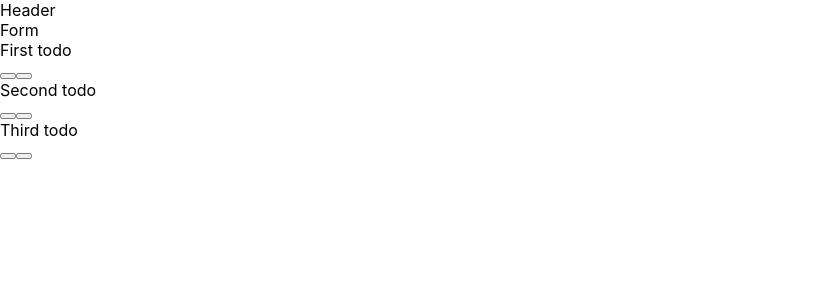
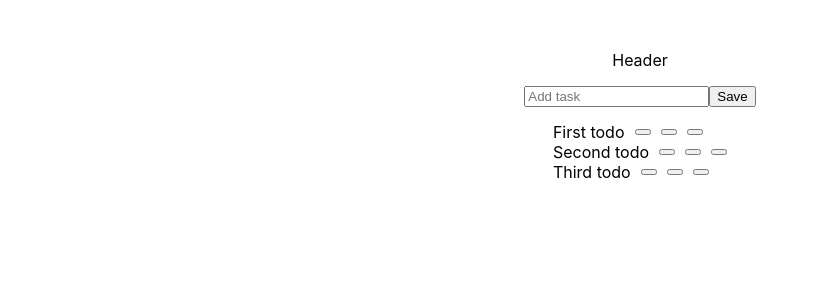
Before and after one commit to Vitalik9135eb2/toDoReact, a React (Create React App) app: page / in a window 1280 px wide. Shown: the top 300 px of the page, without its empty margins (0-819 px from the left). Built offline with nearby package versions, Linux system fonts and the light colour scheme.

Commit message:
added deleting and editing tasks

```diff
--- a/src/App.js
+++ b/src/App.js
@@ -2,7 +2,7 @@ import React, { useState } from "react";
 import AddTodo from "./components/addTodo/AddTodo";
 import Header from "./components/headerTodo/Header";
 import ListTodo from "./components/listTodo.jsx/ListTodo";
-import s from "./_app.scss"
+import s from "./_app.module.scss"
 
 const App = () => {
 
@@ -31,7 +31,7 @@ const App = () => {
   return (
     <div className={s.wrap}>
       <Header/>
-      <AddTodo/>
+      <AddTodo todo={todo} setTodo={setTodo} />
       <ListTodo todo={todo} setTodo={setTodo}/>
     </div>
   );
--- /dev/null
+++ b/src/_app.module.scss
@@ -0,0 +1,8 @@
+.wrap{
+    display: flex;
+    flex-direction: column;
+    align-items: center;
+    justify-content: center;
+    gap: 15px;
+    padding: 50px 20px;
+}
--- a/src/_app.scss
+++ /dev/null
@@ -1,3 +0,0 @@
-.wrap{
-    display: flex;
-}
--- a/src/components/addTodo/AddTodo.jsx
+++ b/src/components/addTodo/AddTodo.jsx
@@ -1,10 +1,29 @@
 import React from "react";
+import { useState } from "react";
 
 
-const AddTodo = () => {
+const AddTodo = ({ todo, setTodo }) => {
+
+    const [value, setValue] = useState("")
+
+    const saveTodo = () => {
+        setTodo(
+            [...todo, {
+                id: todo.length + 1,
+                title: value,
+                status: false
+            }]
+        )
+
+        setValue("")
+
+    }
 
     return (
-        <div className="">Form</div>
+        <div className="">
+            <input type="text" placeholder="Add task" value={value} onChange={e => setValue(e.target.value)} />
+            <button onClick={saveTodo} >Save</button>
+        </div>
     )
 }
 
--- a/src/components/listTodo.jsx/ListTodo.jsx
+++ b/src/components/listTodo.jsx/ListTodo.jsx
@@ -1,4 +1,5 @@
 import React from "react";
+import s from "./_listTodo.module.scss"
 
 
 const ListTodo = ({ todo, setTodo }) => {
@@ -7,23 +8,35 @@ const ListTodo = ({ todo, setTodo }) => {
         console.log("xyi" + id)
         let newTodo = [...todo].filter(item => item.id != id)
         setTodo(newTodo)
-
     }
-
 
     const statusTodo = (id) => {
         console.log("status")
+        let newTodo = [...todo].filter(item => {
+            if(item.id == id) {
+                item.status = !item.status
+            }
+            return item
+        })
+        setTodo(newTodo)
+
+        console.log(todo)
+    }
+
+    const editTodo = (id) => {
+
     }
 
     return (
         <div className="">
             {
                 todo.map(item => (
-                <div key={item.id}>
+
+                <div key={item.id} className={s.wrap}>
                     <div>{item.title}</div>
                     <button onClick={() => deleteTodo(item.id)}></button>
                     <button onClick={() => statusTodo(item.id)}></button>
-
+                    <button onClick={() => editTodo(item.id)}></button>
                 </div>
 
                 ))
--- /dev/null
+++ b/src/components/listTodo.jsx/_listTodo.module.scss
@@ -0,0 +1,5 @@
+.wrap{
+    display: flex;
+    align-items: center;
+    gap: 10px;
+}
```
